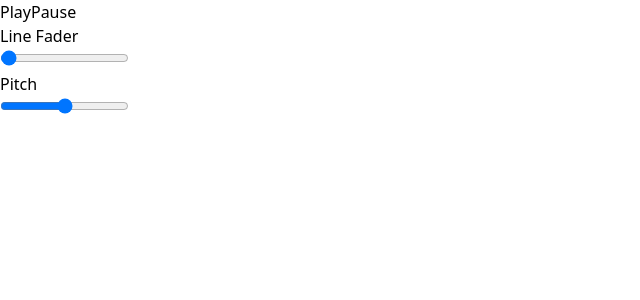
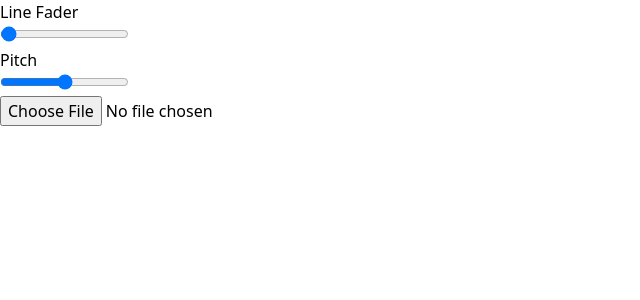
Before and after one commit to max-von-aigner/dj-booth, a Next.js app: page / in a window 1280 px wide. Shown: the top 300 px of the page, without its empty margins (0-640 px from the left). Built offline with nearby package versions, Linux system fonts and the light colour scheme.

Commit message:
UploadFile component added - users can now uplaod audio files to the frontend and play it

```diff
--- /dev/null
+++ b/src/components/FileUpload.tsx
@@ -0,0 +1,44 @@
+import { useState } from "react";
+import { Howler } from "howler";
+import React from "react";
+
+// Define a type for the track
+type Track = {
+  url: string;
+  name: string;
+};
+
+const FileUpload: React.FC<{ onLoadTrack: (url: string) => void }> = ({
+  onLoadTrack,
+}) => {
+  const [files, setFiles] = useState<Track[]>([]);
+
+  const handleFileUpload = (e: React.ChangeEvent<HTMLInputElement>) => {
+    if (e.target.files && e.target.files.length > 0) {
+      const file = e.target.files[0];
+
+      // Create a blob URL
+      const url = URL.createObjectURL(file);
+
+      // Add new file URL and the original file name to the files state
+      setFiles((prevFiles) => [...prevFiles, { url, name: file.name }]);
+      onLoadTrack(url);
+    }
+  };
+
+  return (
+    <div>
+      <input type="file" onChange={handleFileUpload} />
+      <ul>
+        {files.map((track, index) => (
+          <li key={index}>
+            {track.name}
+            <button onClick={() => onLoadTrack(track.url)}>Load</button>
+          </li>
+        ))}
+      </ul>
+    </div>
+  );
+};
+
+export default FileUpload;
--- a/src/components/PitchFader.tsx
+++ b/src/components/PitchFader.tsx
@@ -1,12 +1,12 @@
 import { MutableRefObject, useState } from "react";
 
-const PitchFader = ({ sound }: { sound: MutableRefObject<Howl> }) => {
+const PitchFader = ({ sound }: { sound: Howl | null }) => {
   const [rate, setRate] = useState(1.0);
 
   // Function to handle the rate change (playback speed of the track)
   const handleRateChange = (e: React.ChangeEvent<HTMLInputElement>) => {
     let rate = parseFloat(e.target.value);
-    sound.current.rate(rate);
+    sound?.rate(rate);
     setRate(rate);
   };
   return (
--- a/src/components/PlayPauseBtn.tsx
+++ b/src/components/PlayPauseBtn.tsx
@@ -1,11 +1,24 @@
 import { MutableRefObject, useRef } from "react";
 
-const PlayPauseBtn = ({ sound }: { sound: MutableRefObject<Howl> }) => {
-  return (
-    <div>
-      <button onClick={() => sound.current.play()}>Play</button>
-      <button onClick={() => sound.current.pause()}>Pause</button>
-    </div>
-  );
+// Play button plays the audio file - Pause button pauses audio file - When play button is then clicked again, replay will resume where it was paused
+const PlayPauseBtn = ({ sound }: { sound: Howl | null }) => {
+  if (sound === null) {
+    return null;
+  } else {
+    console.log(sound);
+    return (
+      <div>
+        <button
+          onClick={() => {
+            console.log("HELLO");
+            sound?.play();
+          }}
+        >
+          Play
+        </button>
+        <button onClick={() => sound?.pause()}>Pause</button>
+      </div>
+    );
+  }
 };
 export default PlayPauseBtn;
--- a/src/pages/index.tsx
+++ b/src/pages/index.tsx
@@ -5,28 +5,41 @@ import { useEffect, useState, useRef } from "react";
 import PlayPauseBtn from "@/components/playPauseBtn";
 import LineFader from "@/components/LineFader";
 import PitchFader from "@/components/PitchFader";
+import FileUpload from "@/components/FileUpload";
 
 // Howler.volume(0.5);
 
-// Play button plays the audio file - Pause button pauses audio file - When play button is then clicked again, replay will resume where it was paused
-function PlayPause() {
-  const sound = useRef(
-    new Howl({
-      src: ["/music/De Los Angeles (Ute Version).wav"],
+// function DjBooth() {
+//   const sound = useRef(
+//     new Howl({
+//       src: ["/music/De Los Angeles (Ute Version).wav"],
+//       html5: true,
+//       preload: true,
+//     })
+//   );
+
+const DjBooth: React.FC = () => {
+  const [soundRef, setSoundRef] = useState<Howl | null>(null);
+
+  const handleLoadTrack = (url: string) => {
+    console.log("Hello");
+    const newTrack = new Howl({
+      src: [url],
       html5: true,
       preload: true,
-    })
-  );
+    });
+    setSoundRef(newTrack);
+  };
 
   return (
     <div>
-      <PlayPauseBtn sound={sound} />
+      <PlayPauseBtn sound={soundRef} />
+      <LineFader />
+      <PitchFader sound={soundRef} />
 
-      <LineFader />
-
-      <PitchFader sound={sound} />
+      <FileUpload onLoadTrack={handleLoadTrack} />
     </div>
   );
-}
+};
 
-export default PlayPause;
+export default DjBooth;
```
Also changed, not shown: 2 other files (tests, documents, lock files or other folders).
